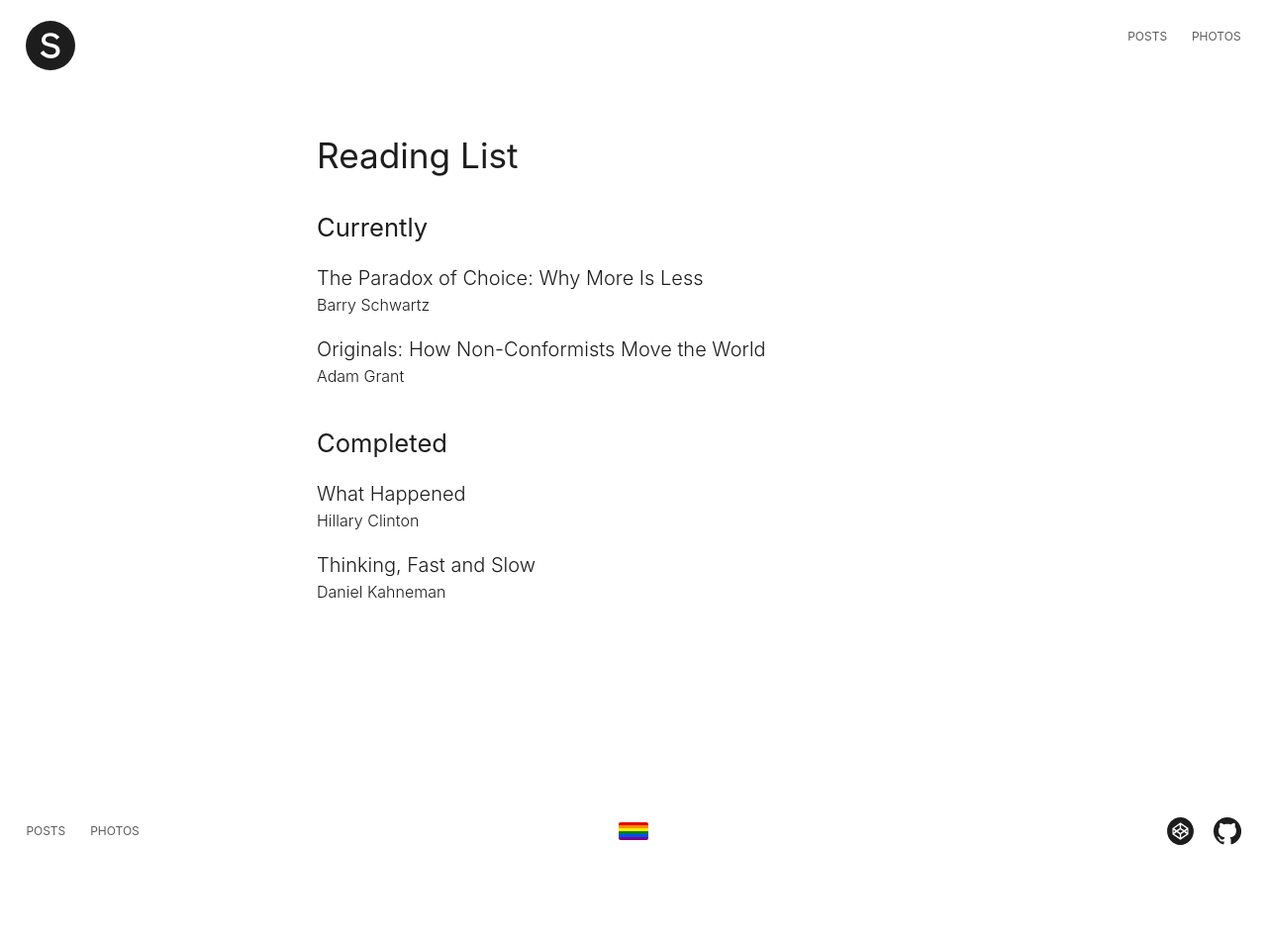
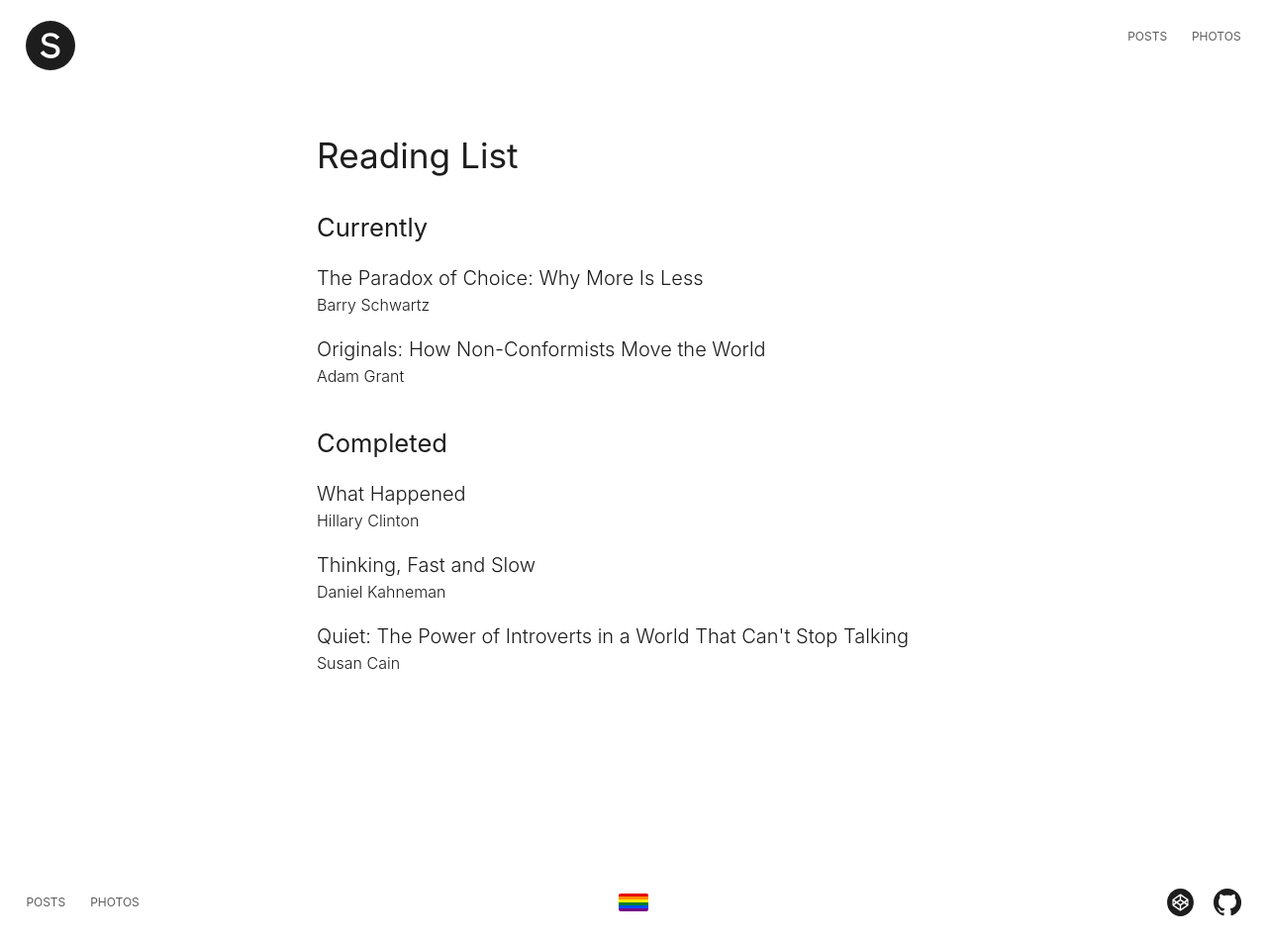
Before and after one commit to samhermes/samhermes.github.io, a Jekyll site: the page built from reading-list.md, in a window 1280 px wide. Shown: the whole page at 99% size. Built offline with Jekyll 4.4.1, drawn with Linux system fonts in a browser that asks for light colours; before the commit the page ends 900 px from its top, so only the background shows below that.

Commit message:
Add Quiet to reading list

```diff
--- a/reading-list.md
+++ b/reading-list.md
@@ -22,4 +22,7 @@ title: Reading List
 	<li>Thinking, Fast and Slow<br>
 		<span class="author">Daniel Kahneman</span>
 	</li>
+	<li>Quiet: The Power of Introverts in a World That Can't Stop Talking<br>
+		<span class="author">Susan Cain</span>
+	</li>
 </ul>
```
